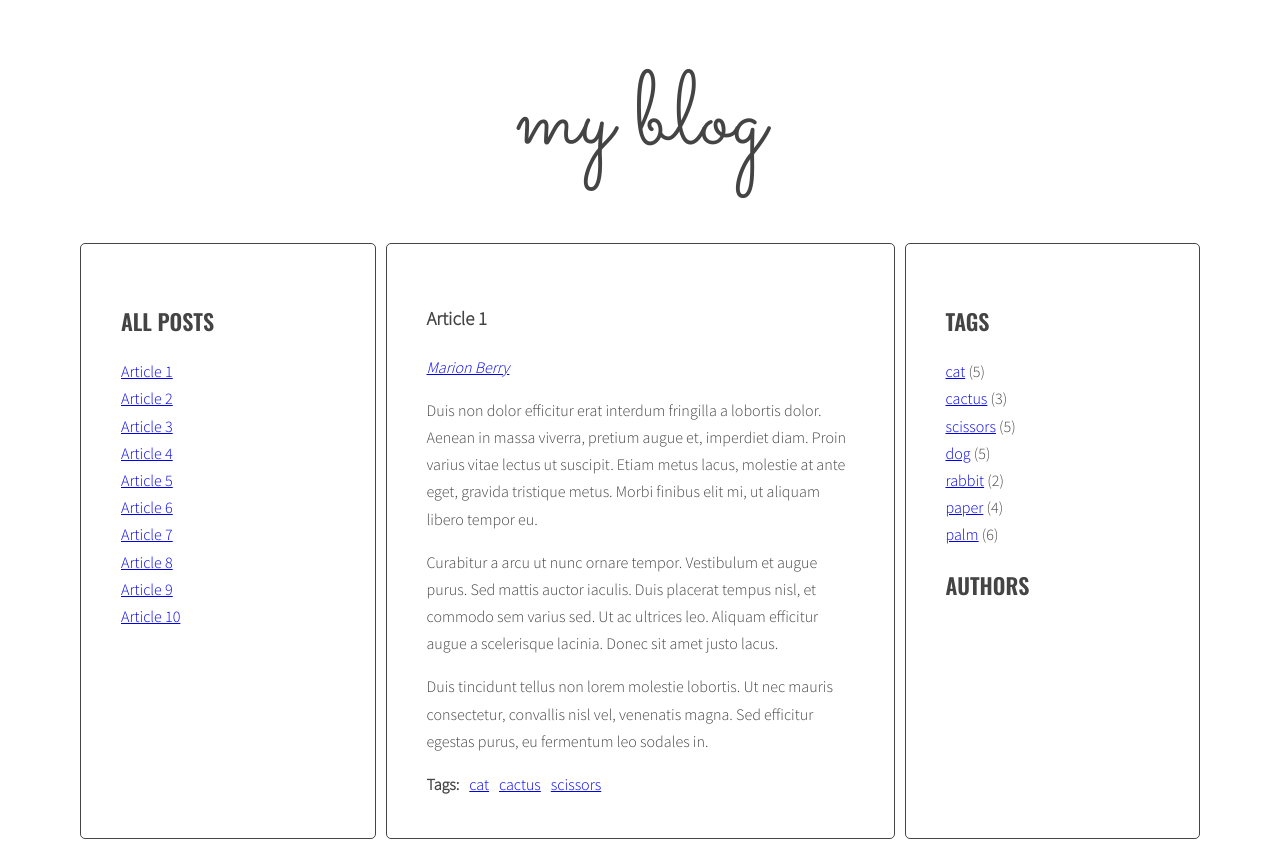
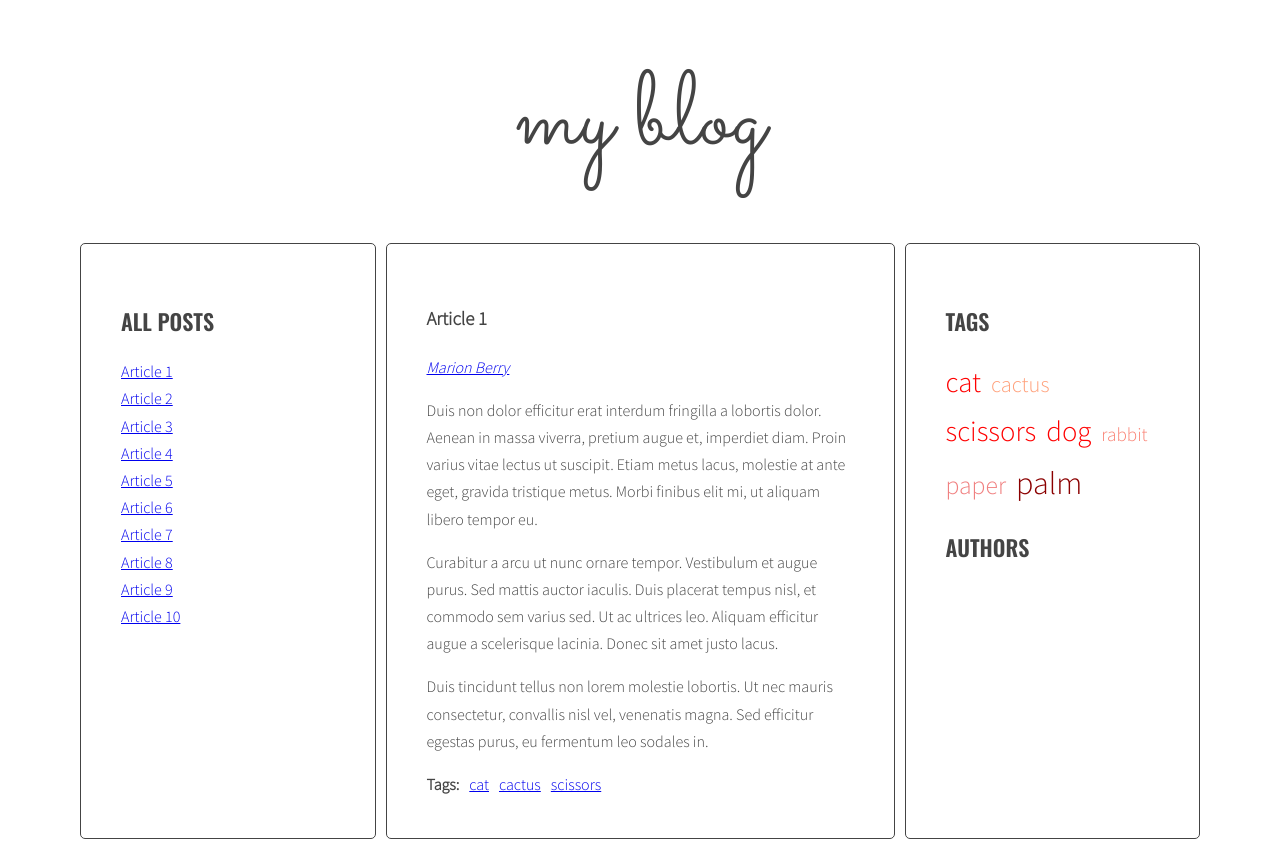
Before and after one commit to JakubSadowski98/javascript-blog, a website: page index.html in a window 1280 px wide. Drawn offline with nearby package versions, Linux system fonts and the light colour scheme.

Commit message:
Style tags cloud

```diff
--- a/js/script.js
+++ b/js/script.js
@@ -146,7 +146,7 @@ function generateTags(){
   let allTagsHTML = '';
   /* for each tag in allTags generate code of a link and add it to allTagsHTML */
   for(let tag in allTags){
-    allTagsHTML += '<li><a href="#tag-' + tag + '" class="' + calculateTagClass(allTags[tag], tagsParams)  + '">' + tag + '</a>' + ' (' + allTags[tag] + ')</li>';
+    allTagsHTML += '<li><a href="#tag-' + tag + '" class="' + calculateTagClass(allTags[tag], tagsParams)  + '">' + tag + '</a></li>';
   }
   /* add html form allTagsHTML to tagList */
   tagList.innerHTML = allTagsHTML;
--- a/sass/style.scss
+++ b/sass/style.scss
@@ -88,6 +88,41 @@ body {
   }
 }
 
+/* Tags */
+.tags {
+  li {
+    display: inline-block;
+    margin: 0 10px 0 0;
+
+    a {
+      text-decoration: none;
+    }
+  }
+}
+
+.tags {
+  .tag-size-1 {
+    font-size: 120%;
+    color: #FA8072;
+  }
+  .tag-size-2 {
+    font-size: 140%;
+    color: #FFA07A;
+  }
+  .tag-size-3 {
+    font-size: 160%;
+    color: #F08080;
+  }
+  .tag-size-4 {
+    font-size: 180%;
+    color: #FF0000;
+  }
+  .tag-size-5 {
+    font-size: 200%;
+    color: #8B0000;
+  }
+}
+
 /* Authors */
 .authors {
   li {
```
Also changed, not shown: css/style.css, 1 other file.
